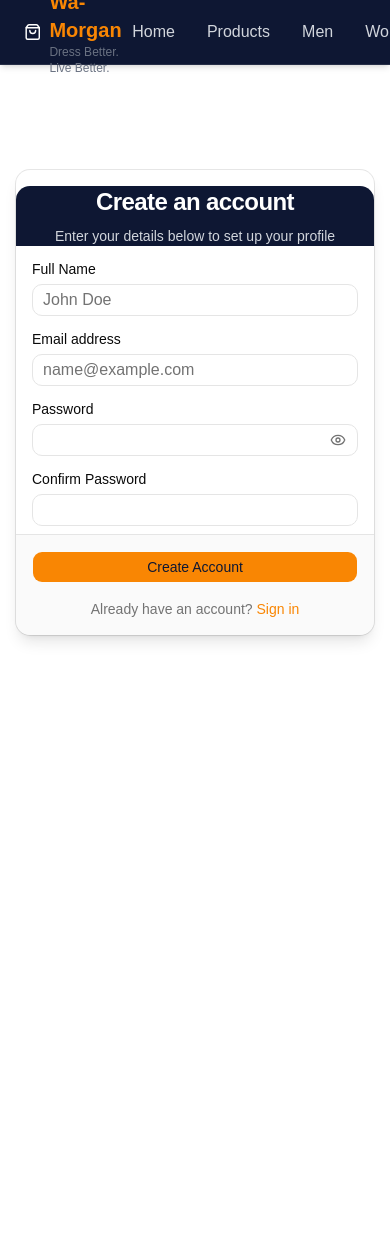
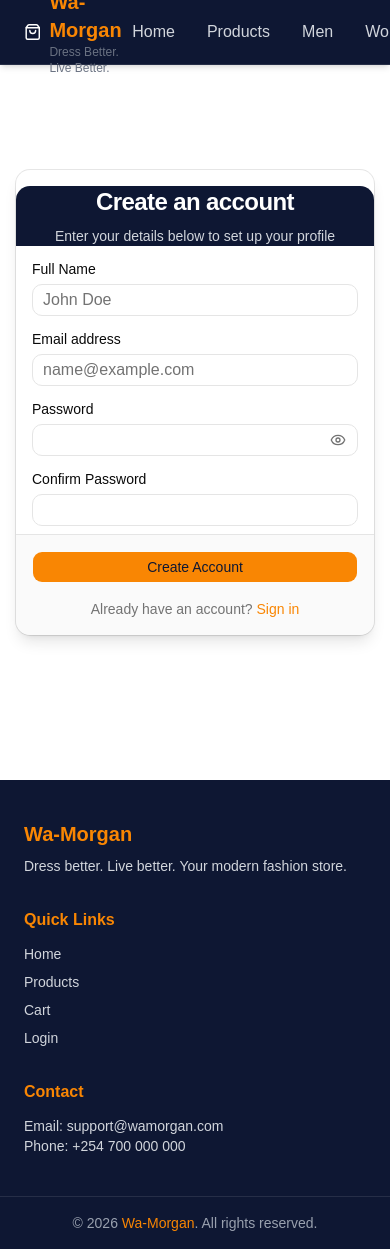
Before and after one commit to Cymi-eng/Wa-Morgan, a React (Vite) app: page /register in a window 390 px wide. Shown: the top 1249 px of the page. Before the commit the page ends 844 px from the top, so only its background shows below. Built offline with nearby package versions, Linux system fonts and the light colour scheme.

Commit message:
feat: add responsive footer with Wa-Morgan branding and navigation links

```diff
--- a/src/App.jsx
+++ b/src/App.jsx
@@ -6,6 +6,7 @@ import ProductList from "./components/ProductList";
 import Cart from "./components/Cart";
 import Login from "./pages/Login";
 import Register from "./pages/Register";
+import Footer from "./components/Footer";
 
 function App() {
   return (
@@ -29,6 +30,7 @@ function App() {
         <Route path="/register" element={<Register />} />
 
       </Routes>
+      <Footer/>
 
     </BrowserRouter>
   );
--- a/src/components/Footer.jsx
+++ b/src/components/Footer.jsx
@@ -0,0 +1,62 @@
+import { Link } from "react-router-dom";
+
+function Footer() {
+  return (
+    <footer className="bg-[#0E1733] text-white mt-10">
+
+      <div className="max-w-7xl mx-auto px-6 py-10 grid grid-cols-1 md:grid-cols-3 gap-8">
+
+        {/* Brand */}
+        <div>
+          <h2 className="text-xl font-bold text-[#F98603]">
+            Wa-Morgan
+          </h2>
+          <p className="text-sm text-gray-300 mt-2">
+            Dress better. Live better. Your modern fashion store.
+          </p>
+        </div>
+
+        {/* Quick Links */}
+        <div>
+          <h3 className="font-semibold text-[#F98603] mb-3">
+            Quick Links
+          </h3>
+
+          <div className="flex flex-col gap-2 text-sm text-gray-300">
+            <Link to="/" className="hover:text-[#F98603]">Home</Link>
+            <Link to="/products" className="hover:text-[#F98603]">Products</Link>
+            <Link to="/cart" className="hover:text-[#F98603]">Cart</Link>
+            <Link to="/login" className="hover:text-[#F98603]">Login</Link>
+          </div>
+        </div>
+
+        {/* Contact */}
+        <div>
+          <h3 className="font-semibold text-[#F98603] mb-3">
+            Contact
+          </h3>
+
+          <p className="text-sm text-gray-300">
+            Email: support@wamorgan.com
+          </p>
+          <p className="text-sm text-gray-300">
+            Phone: +254 700 000 000
+          </p>
+        </div>
+
+      </div>
+
+      {/* Bottom bar */}
+      <div className="border-t border-white/10 text-center py-4 text-sm text-gray-400">
+        © {new Date().getFullYear()}{" "}
+        <span className="text-[#F98603] font-medium">
+          Wa-Morgan
+        </span>
+        . All rights reserved.
+      </div>
+
+    </footer>
+  );
+}
+
+export default Footer;
```
